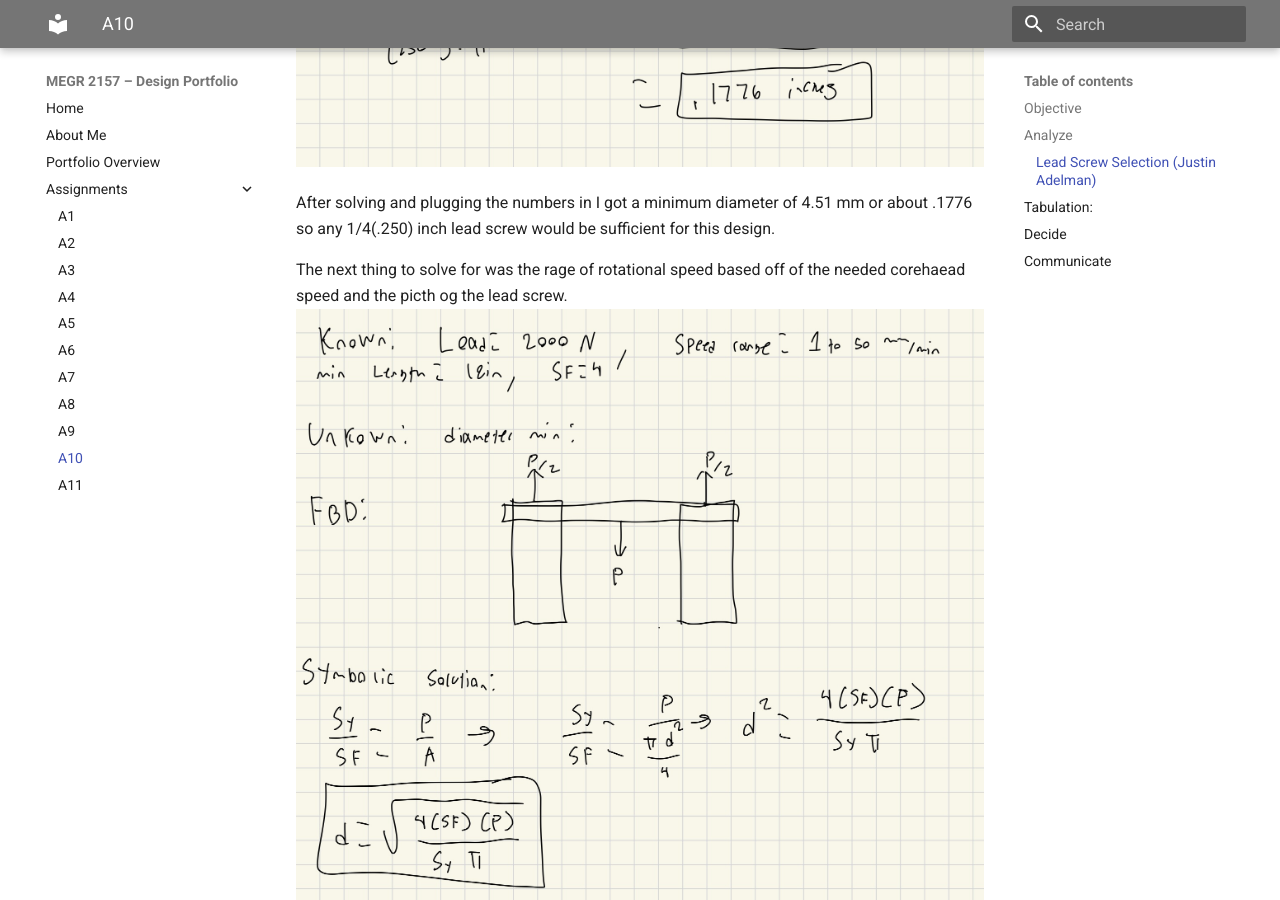
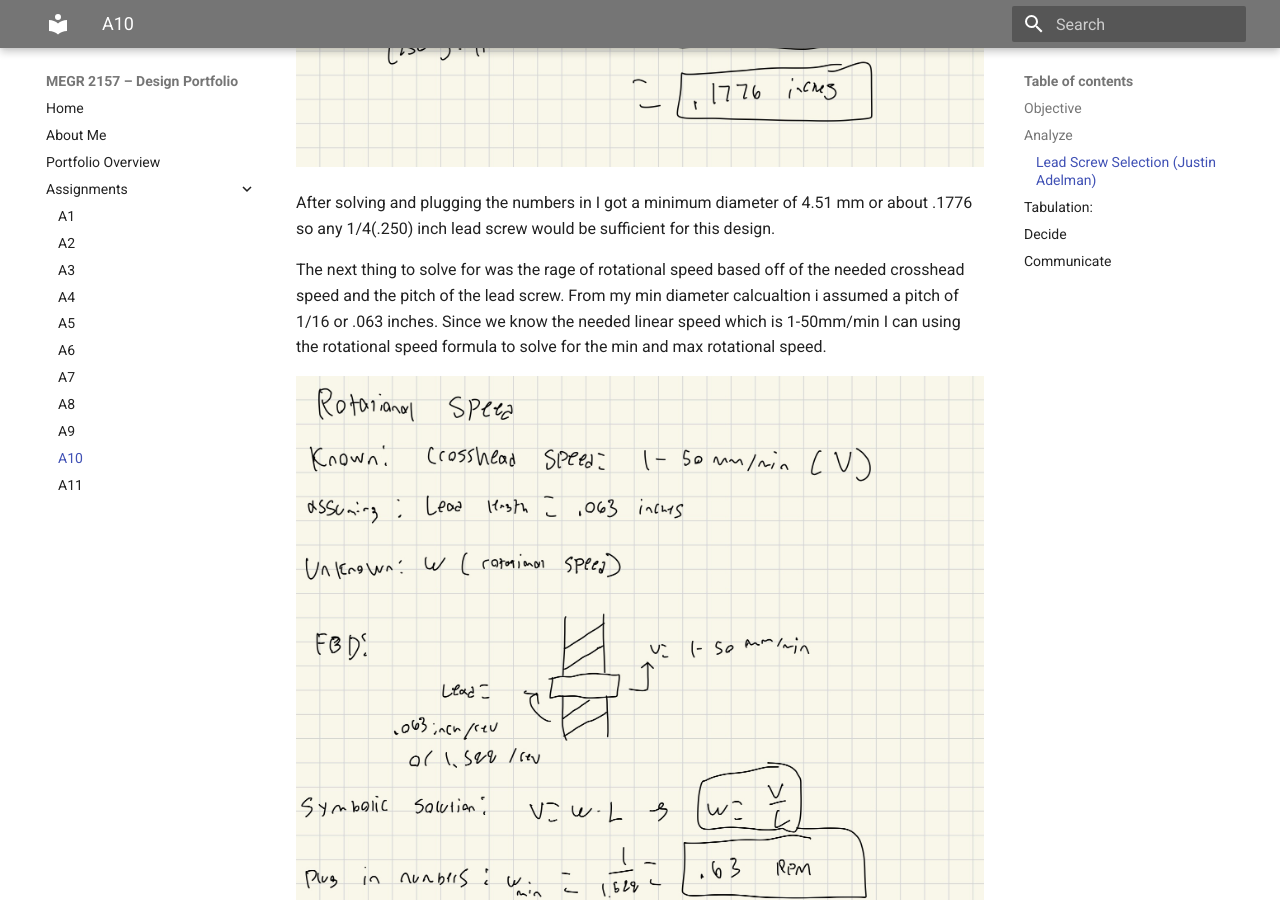
Before and after one commit to jadelma5/megr2156-portfolio, an MkDocs documentation site: the page built from docs/assignments/A10/index.md, in a window 1280 px wide and 900 px high, scrolled down 1900 px. Built offline with MkDocs 1.6.1 and Material for MkDocs 9.7.7, drawn with Linux system fonts in a browser that asks for light colours.

Commit message:
Fix typos and clarify rotational speed explanation
Corrected typos and clarified the explanation regarding rotational speed calculations based on lead screw pitch.

```diff
--- a/docs/assignments/A10/index.md
+++ b/docs/assignments/A10/index.md
@@ -24,9 +24,11 @@ The first part of this assignment was to select the correct lead screw by solvin
 
 After solving and plugging the numbers in I got a minimum diameter of 4.51 mm or about .1776 so any 1/4(.250) inch lead screw would be sufficient for this design.
 
-The next thing to solve for was the rage of rotational speed based off of the needed corehaead speed and the picth og the lead screw.
-![Leadscrew](leadscrew-53.jpg)
+The next thing to solve for was the rage of rotational speed based off of the needed crosshead speed and the pitch of the lead screw. From my min diameter calcualtion i assumed a pitch of 1/16 or .063 inches. Since we know the needed linear speed which is 1-50mm/min I can using the rotational speed formula to solve for the min and max rotational speed.
+
 ![Leadscrew](leadscrew-54.jpg)
+
+
 ![Leadscrew](leadscrew-55.jpg)
 ![Leadscrew](leadscrew-56.jpg)
 
```
